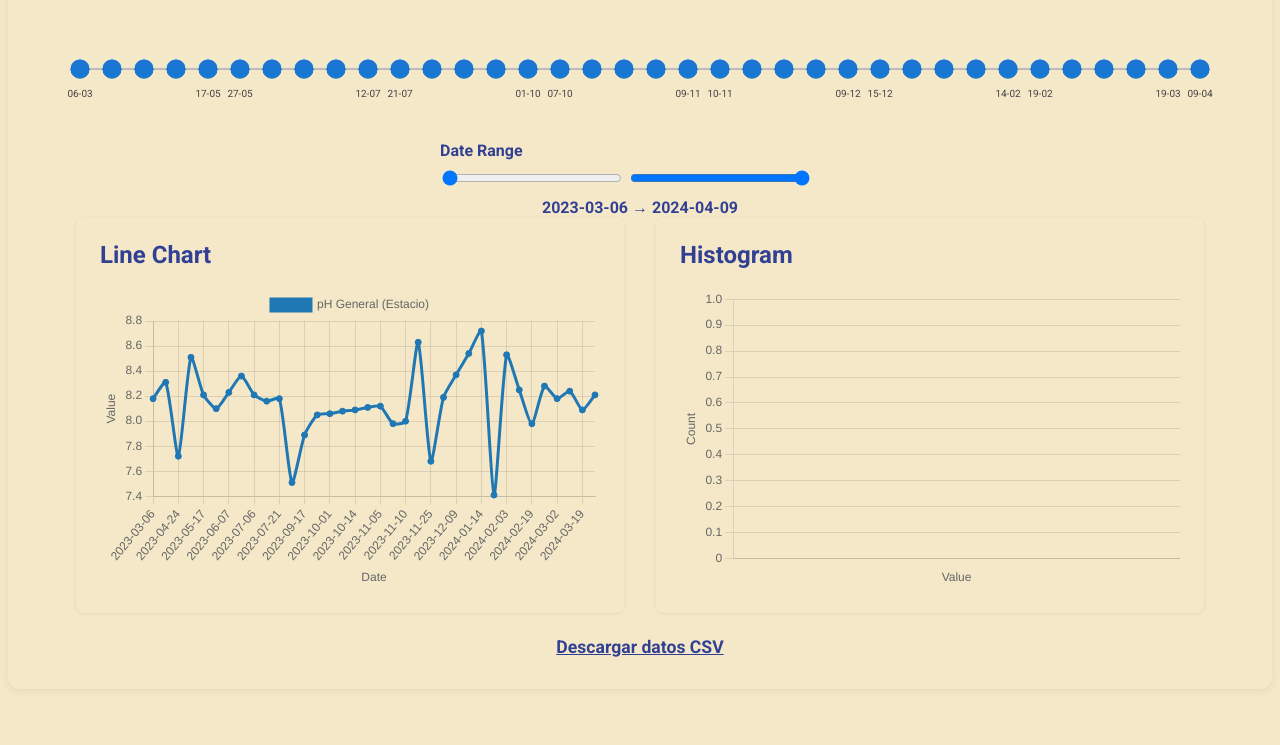
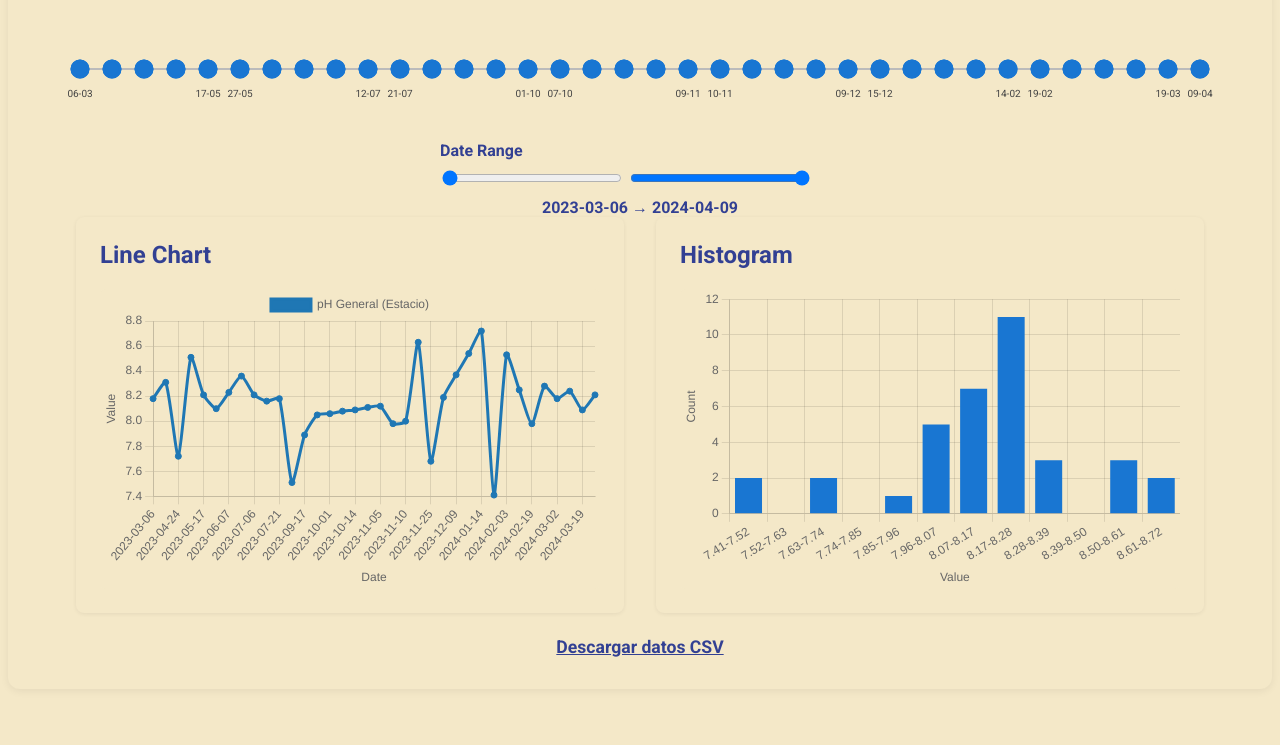
Before and after one commit to farcasucam/ThinkAzul, a plain HTML site: page index.html in a window 1280 px wide. Shown: the part 430-1175 px from the top of the page. Drawn offline with nearby package versions, Linux system fonts and the light colour scheme.

Commit message:
Add files via upload

```diff
--- a/index.html
+++ b/index.html
@@ -283,7 +283,7 @@
         // Histogram data (all values for selected series and places)
         let histValues = [];
         placesArr.forEach(place => {
-            const placeRows = placeData[place].filter(row => selectedDates.includes(row[1]));
+            const placeRows = placeData[place].filter(row => selectedDates.includes(row[0]));
             selectedSeries.forEach(series => {
                 const colIdx = headers.indexOf(series);
                 histValues = histValues.concat(placeRows.map(row => parseValue(row[colIdx])).filter(v => v !== null));
```
Also changed, not shown: 1 other file.
